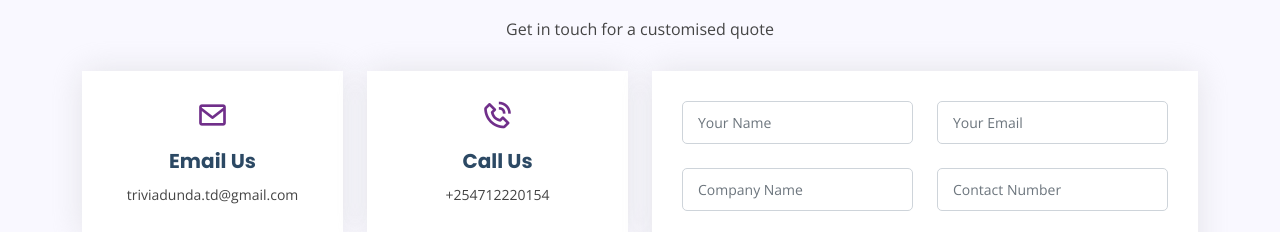
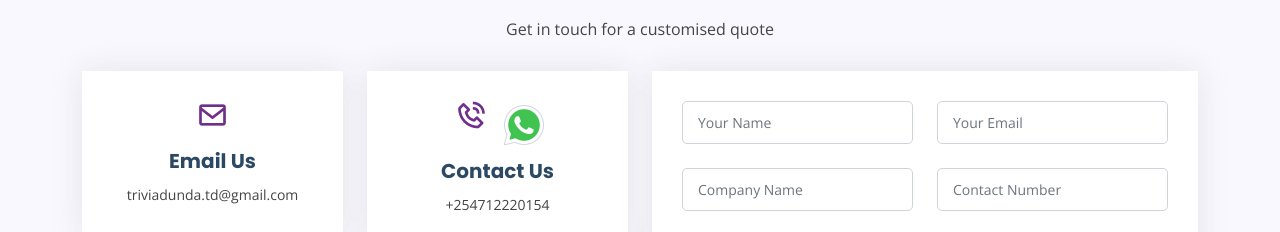
Before and after one commit to Cyci25/Trivia-Dunda, a plain HTML site: page index.html in a window 1280 px wide. Shown: the part 5902-6134 px from the top of the page. Drawn offline with nearby package versions, Linux system fonts and the light colour scheme.

Commit message:
New updateswhatapp

```diff
--- a/index.html
+++ b/index.html
@@ -750,7 +750,7 @@
 
               <div class="col-lg-6 col-md-12">
                 <div class="info-box  mb-4">
-                  <i class="bx bx-envelope"></i>
+                  <a href="mailto:triviadunda.td@gmail.com"> <i class="bx bx-envelope"></i></a>
                   <h3>Email Us</h3>
                   <p>triviadunda.td@gmail.com</p>
                 </div>
@@ -758,8 +758,9 @@
 
               <div class="col-lg-6 col-md-12">
                 <div class="info-box  mb-4">
-                  <i class="bx bx-phone-call"></i>
-                  <h3>Call Us</h3>
+                  <a href="tel:+254712220154"><i class="bx bx-phone-call"></i></a>
+                  <a href="https://wa.me/254720022077?text=Hello"><img src="./assets/img/icons8-whatsapp-48.png" alt="" srcset=""></a>
+                  <h3>Contact Us</h3>
                   <p>+254712220154</p>
                 </div>
               </div>
```
Also changed, not shown: assets/img/icons8-whatsapp-48.png (added).
